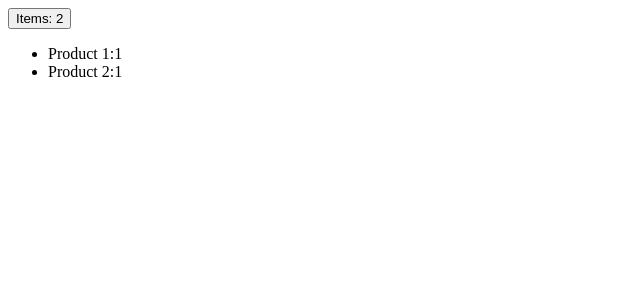
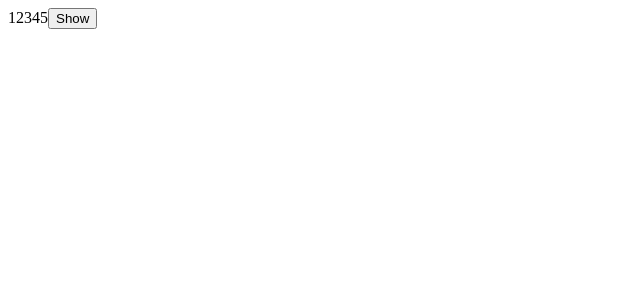
Before and after one commit to kylehammond/mosh-react-18, a React (Vite) app in the folder react-app/: page / in a window 1280 px wide. Shown: the top 300 px of the page, without its empty margins (0-640 px from the left). Built offline with nearby package versions, Linux system fonts and the light colour scheme.

Commit message:
ExpandableText exercise, my sol

```diff
--- a/react-app/src/App.tsx
+++ b/react-app/src/App.tsx
@@ -1,34 +1,15 @@
 import { useState } from "react";
 import "./App.css";
+import ExpandableText from "./components/ExpandableText/ExpandableText";
 
 function App() {
-  const [cart, setCart] = useState({
-    discount: 0.1,
-    items: [
-      { id: 1, title: "Product 1", quantity: 1 },
-      { id: 2, title: "Product 2", quantity: 1 },
-    ],
-  });
+  // const [] = setState();
 
-  const handleClick = () => {
-    setCart({
-      ...cart,
-      items: cart.items.map((item) =>
-        item.id === 2 ? { ...item, quantity: item.quantity + 1 } : item
-      ),
-    });
-  };
+  // const handleClick = () => {};
 
   return (
     <div>
-      <button onClick={handleClick}>Items: {cart.items.length}</button>
-      <ul>
-        {cart.items.map((item) => (
-          <li key={item.id}>
-            {item.title}:{item.quantity}
-          </li>
-        ))}
-      </ul>
+      <ExpandableText maxChars={5}>1234567890</ExpandableText>
     </div>
   );
 }
--- /dev/null
+++ b/react-app/src/components/ExpandableText/ExpandableText.tsx
@@ -0,0 +1,23 @@
+import React, { useState } from "react";
+
+interface Props {
+  children: string;
+  maxChars: number;
+}
+
+const ExpandableText = ({ children, maxChars }: Props) => {
+  const [showHideToggle, setShowHideToggle] = useState(false);
+
+  const handleClick = () => {
+    setShowHideToggle(!showHideToggle);
+  };
+
+  return (
+    <div>
+      {showHideToggle ? children : children.slice(0, maxChars)}
+      <button onClick={handleClick}>{showHideToggle ? "Hide" : "Show"}</button>
+    </div>
+  );
+};
+
+export default ExpandableText;
```
